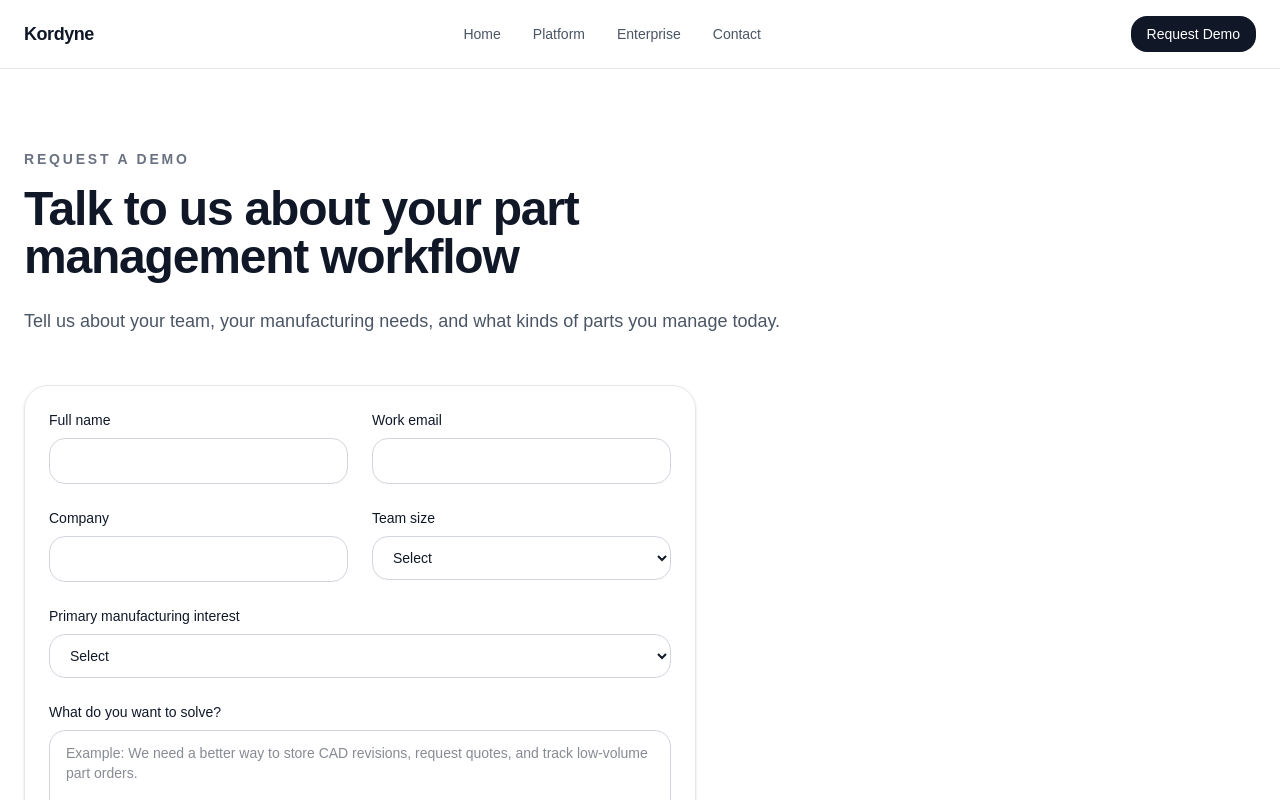
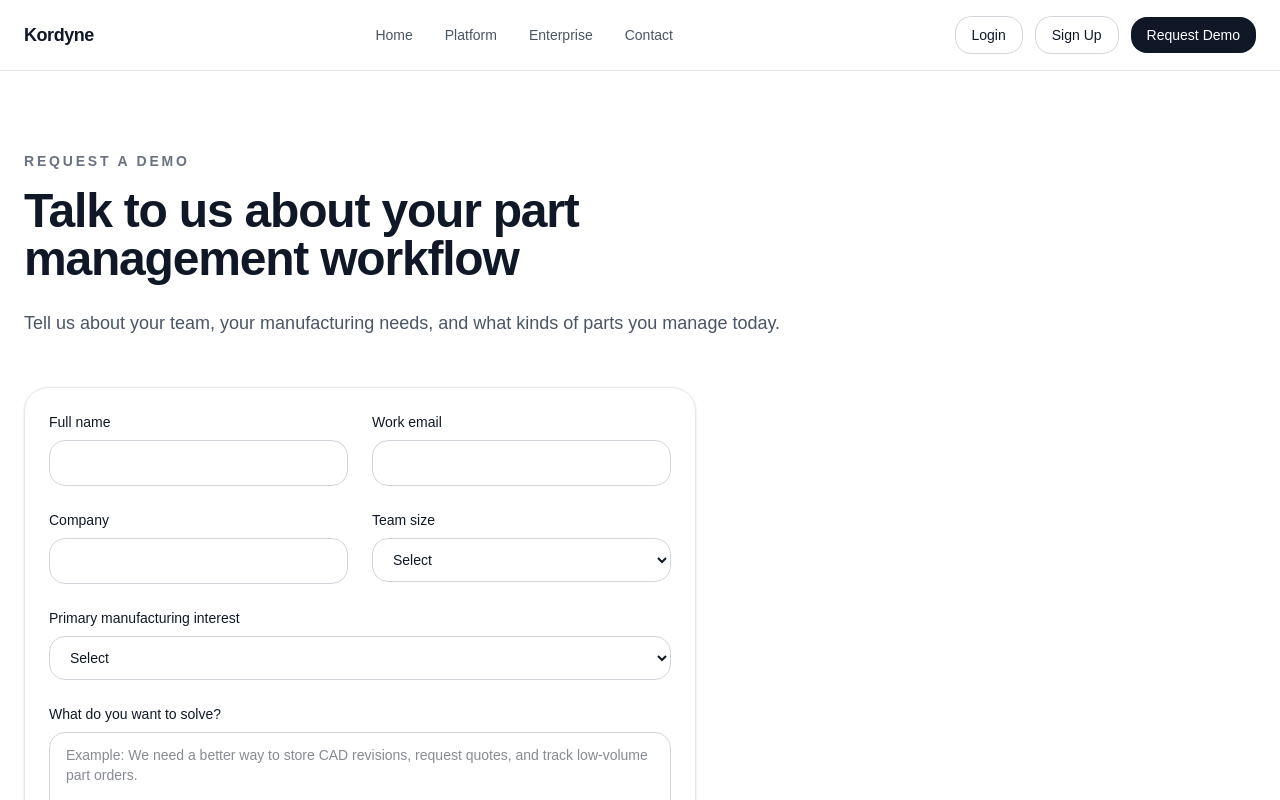
Before and after one commit to SpeedZone169/kordyne, a Next.js app: page /contact in a window 1280 px wide. Shown: the top 800 px of the page. Built offline with nearby package versions, Linux system fonts and the light colour scheme.

Commit message:
Add auth pages and update navbar

```diff
--- a/app/dashboard/page.tsx
+++ b/app/dashboard/page.tsx
@@ -2,7 +2,7 @@ import { redirect } from "next/navigation";
 import { createClient } from "../../lib/supabase/server";
 import Navbar from "../../components/Navbar";
 import Footer from "../../components/Footer";
-import LogoutButton from "./logout-button";
+import LogoutButton from "./LogoutButton";
 
 export default async function DashboardPage() {
   const supabase = await createClient();
--- a/components/Navbar.tsx
+++ b/components/Navbar.tsx
@@ -23,6 +23,21 @@ export default function Navbar() {
           </Link>
         </nav>
 
+        <div className="flex items-center gap-3">
+          <Link
+            href="/login"
+            className="rounded-2xl border border-gray-300 px-4 py-2 text-sm font-medium text-gray-900 transition hover:bg-gray-50"
+          >
+            Login
+          </Link>
+
+          <Link
+            href="/signup"
+            className="rounded-2xl border border-gray-300 px-4 py-2 text-sm font-medium text-gray-900 transition hover:bg-gray-50"
+          >
+            Sign Up
+          </Link>
+
           <Link
             href="/contact"
             className="rounded-2xl bg-gray-900 px-4 py-2 text-sm font-medium text-white transition hover:opacity-90"
@@ -30,6 +45,7 @@ export default function Navbar() {
             Request Demo
           </Link>
         </div>
+      </div>
     </header>
   );
 }
```
Lines whose indentation alone changed are shown as unchanged.
